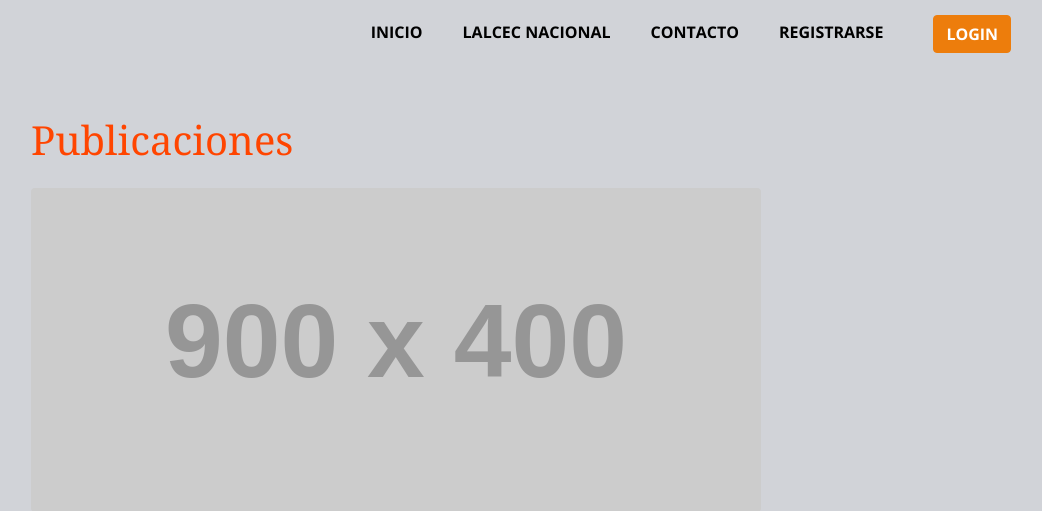
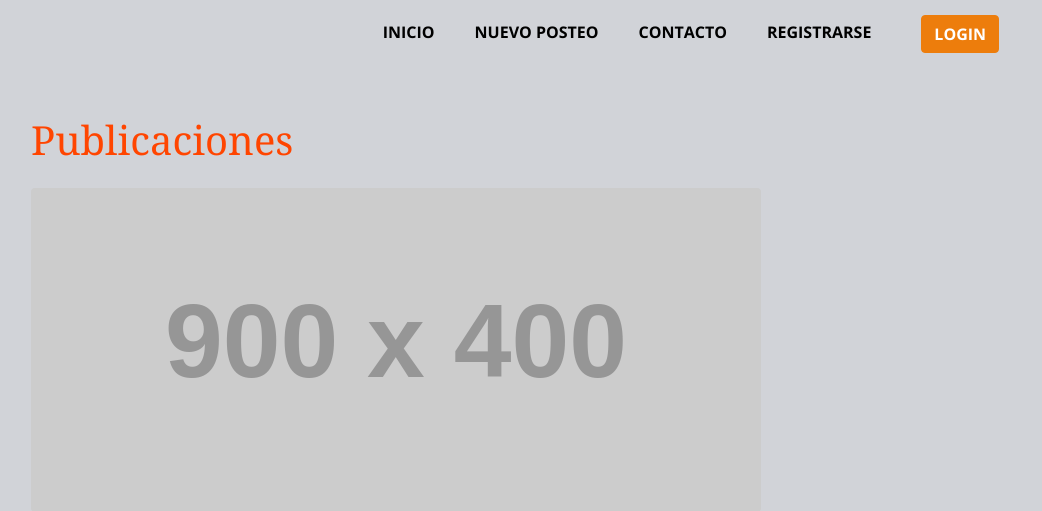
Before and after one commit to santiagonrod/Info22Equipo3, a Django app: page /post in a window 1280 px wide. Shown: the top 511 px of the page, without its empty margins (54-1096 px from the left). Run offline with Django 4.2, Linux system fonts and the light colour scheme; grey boxes labelled with a size stand in for pictures from a placeholder-image service; parts of the project's set-up code (start-up, migrations or seed data) failed here and were passed over; some libraries are stand-ins or nearby versions.

Commit message:
mofidicacion de urls

```diff
--- a/source/apps/blog/urls.py
+++ b/source/apps/blog/urls.py
@@ -5,5 +5,5 @@ urlpatterns = [
     path('', views.inicio, name='inicio'),
     path('post', views.post_list, name='post_list'),
     path('registro/',views.registro, name='registro'),
-    path('post_crear/', views.crear_post, name='crear_post')
+    path('nuevo_post/', views.crear_post, name='nuevo_post')
 ]
--- a/source/templates/header.html
+++ b/source/templates/header.html
@@ -27,7 +27,7 @@
                 <a class="nav-link" href="{% url 'inicio' %}"><b>INICIO</b> <span class="sr-only">(current)</span></a>
               </li>
               <li class="nav-item">
-                <a class="nav-link" href="https://www.lalcec.org.ar/"><b>LALCEC NACIONAL</b></a>
+                <a class="nav-link" href="{% url 'nuevo_post' %}"><b>Nuevo Posteo</b></a>
               </li>
               <!--li class="nav-item">
                 <a class="nav-link" href=""><b>CONSULTORIO</b></a>
```
